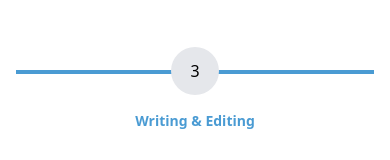
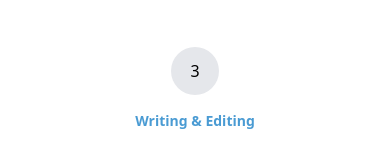
Before and after one commit to Marketiq-Junction/Marketiq-Main, a Next.js app: page /marketingsolution in a window 390 px wide. Shown: the part 11542-11702 px from the top of the page. Built offline with nearby package versions, Linux system fonts and the light colour scheme.

Commit message:
changes done in marketing solution and made responsive all components

```diff
--- a/src/components/Marketingsolution/Steps/Steps.jsx
+++ b/src/components/Marketingsolution/Steps/Steps.jsx
@@ -1,4 +1,4 @@
-"use client";
+'use client';
 
 import React, { useState } from "react";
 import { motion } from "framer-motion";
@@ -59,7 +59,7 @@ const Steps = () => {
         {/* Steps Timeline */}
         <div className="relative flex flex-wrap justify-center items-start">
           {/* Horizontal Line */}
-          <div className="absolute inset-0 top-1/2 transform -translate-y-1/2 h-1 bg-[#4A9BD3] w-full max-w-6xl mx-auto z-0"></div>
+          <div className="absolute inset-0 top-1/2 transform -translate-y-1/2 h-1 bg-[#4A9BD3] w-full max-w-6xl mx-auto z-0 lg:block hidden"></div>
 
           {steps.map((step) => {
             const isOdd = step.id % 2 !== 0;
```
